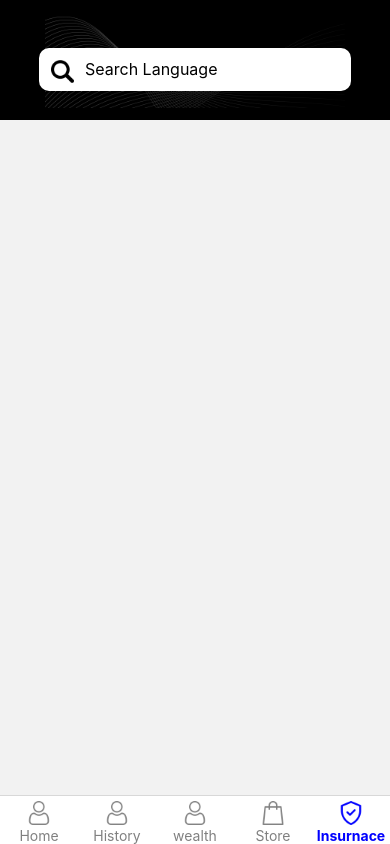
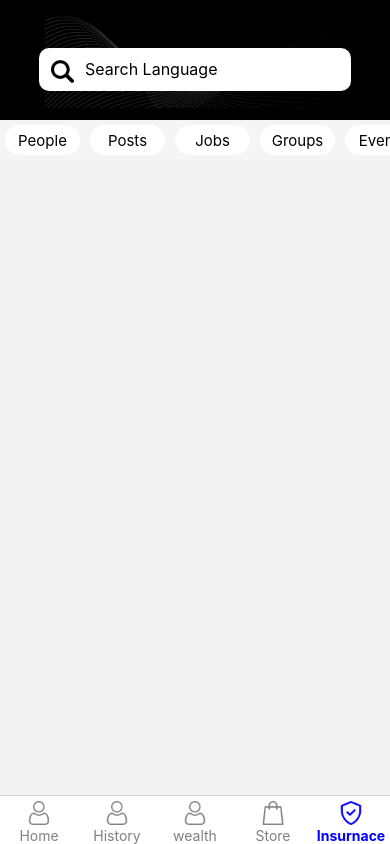
Before and after one commit to Abhishekkumarsingh2845/PhoneClone, a React Native app: screen /Wealth in a window 390 px wide. Built offline with nearby package versions, Linux system fonts and the light colour scheme.

Commit message:
map reduce

```diff
--- a/Screen/Wealth.js
+++ b/Screen/Wealth.js
@@ -1,15 +1,30 @@
-import {StyleSheet, Text, View, Image, TextInput} from 'react-native';
-import React from 'react';
+import React, { useState } from 'react';
+import {
+  StyleSheet,
+  Text,
+  View,
+  Image,
+  TextInput,
+  ScrollView,
+  TouchableOpacity,
+} from 'react-native';
 
 const Wealth = () => {
+  const [selectedItem, setSelectedItem] = useState(null);
+
+  const handlePress = (item) => {
+    setSelectedItem(item);
+  };
+
+  const items = ['People', 'Posts', 'Jobs', 'Groups', 'Events'];
+
   return (
+    <View style={{ flex: 1 }}>
       <View style={styles.container}>
-      {/* Image */}
         <View style={styles.imageContainer}>
           <Image source={require('../Asset/layer.png')} style={styles.image} />
         </View>
 
-      {/* Search bar */}
         <View style={styles.searchContainer}>
           <Image
             source={require('../Asset/search.png')}
@@ -37,8 +52,43 @@ const Wealth = () => {
             }}
           />
         </View>
-      <View>
+      </View>
 
+      <View
+        style={{
+          width: '100%',
+          justifyContent: 'center',
+          flexDirection: 'row',
+          alignItems: 'center',
+        }}
+      >
+        <ScrollView
+          horizontal
+          style={{ backgroundColor: 'whitesmoke' }}
+          showsHorizontalScrollIndicator={false}
+        >
+          {items.map((item, index) => (
+            <TouchableOpacity key={index} onPress={() => handlePress(item)}>
+              <View
+                style={[
+                  styles.itemContainer,
+                  {
+                    backgroundColor: selectedItem === item ? 'black' : 'white',
+                  },
+                ]}
+              >
+                <Text
+                  style={{
+                    fontSize: 15,
+                    color: selectedItem === item ? 'white' : 'black',
+                  }}
+                >
+                  {item}
+                </Text>
+              </View>
+            </TouchableOpacity>
+          ))}
+        </ScrollView>
       </View>
     </View>
   );
@@ -74,6 +124,14 @@ const styles = StyleSheet.create({
     fontSize: 16,
     marginLeft: 11,
   },
+  itemContainer: {
+    width: 75,
+    height: 30,
+    borderRadius: 33,
+    justifyContent: 'center',
+    alignItems: 'center',
+    margin: 5,
+  },
 });
 
 export default Wealth;
--- a/bottomsheet.js
+++ b/bottomsheet.js
@@ -520,12 +520,13 @@ const styles = StyleSheet.create({
     flex: 1,
     justifyContent: 'center',
     alignItems: 'center',
+    backgroundColor:'black',
   },
   background: {
     backgroundColor: 'white', // semi-transparent background
   },
   content: {
-    backgroundColor: 'red',
+    backgroundColor: 'white',
     padding: 16,
     alignItems: 'center',
   },
```
Lines whose indentation alone changed are shown as unchanged.
